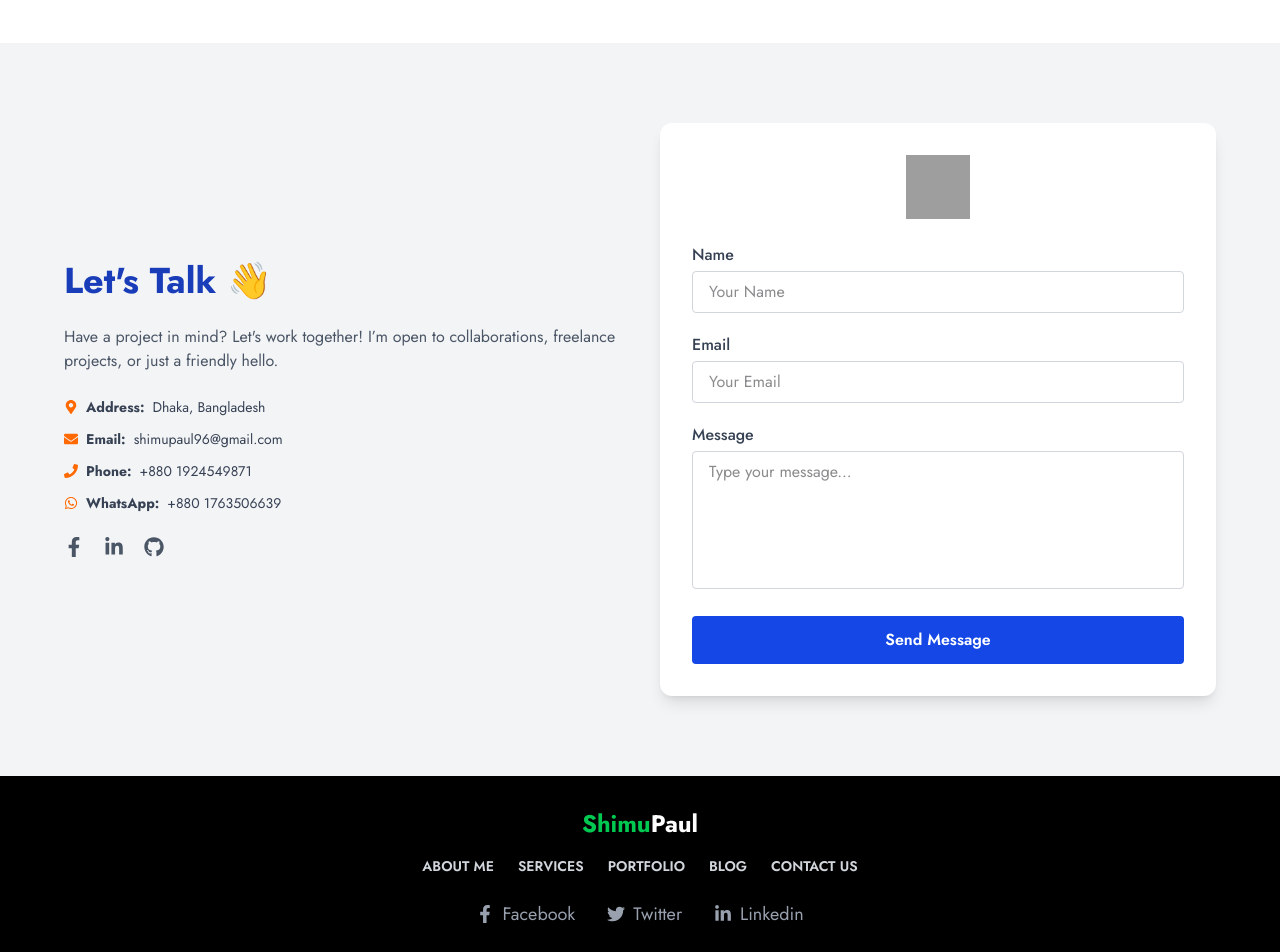
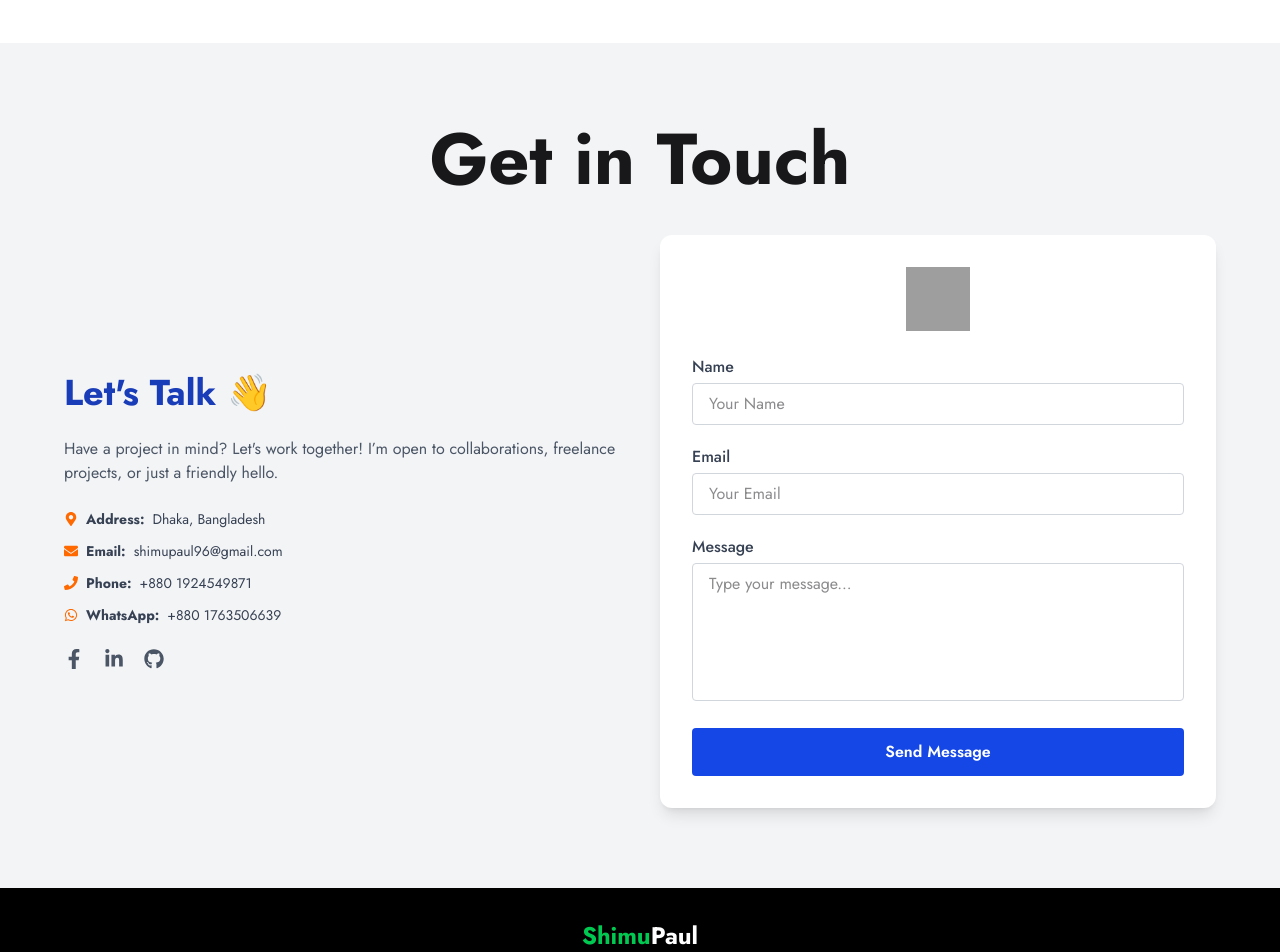
Before and after one commit to paul-96-shimu/my-protfolio, a React (Vite) app: page / in a window 1280 px wide. Shown: the part 4080-5032 px from the top of the page. Built offline with nearby package versions, Linux system fonts and the light colour scheme; grey boxes are pictures that could not be loaded.

Commit message:
complite protfolio

```diff
--- a/package.json
+++ b/package.json
@@ -18,6 +18,7 @@
     "react-fast-marquee": "^1.6.5",
     "react-icons": "^5.5.0",
     "react-router": "^7.6.3",
+    "react-scroll": "^1.9.3",
     "tailwindcss": "^4.1.11"
   },
   "devDependencies": {
--- a/src/Components/Layouts/Contact.jsx
+++ b/src/Components/Layouts/Contact.jsx
@@ -28,7 +28,11 @@ const Contact = () => {
 
     return (
         <section id="contact" className="bg-gray-100 py-20 px-6">
+
+            <h1 className='text-center text-7xl font-bold mb-10'>Get in Touch</h1>
             <div className="max-w-6xl mx-auto grid md:grid-cols-2 gap-10 items-center">
+
+
                 {/* Left Side */}
                 <div className="space-y-6">
                     <h2 className="text-4xl font-bold text-blue-800">Let's Talk 👋</h2>
--- a/src/Components/Layouts/Footer.jsx
+++ b/src/Components/Layouts/Footer.jsx
@@ -22,7 +22,7 @@ const Footer = () => {
                     <a href="#about" className="hover:text-green-500">ABOUT ME</a>
                     <a href="#services" className="hover:text-green-500">SERVICES</a>
                     <a href="#portfolio" className="hover:text-green-500">PORTFOLIO</a>
-                    <a href="#blog" className="hover:text-green-500">BLOG</a>
+
                     <a href="#contact" className="hover:text-green-500">CONTACT US</a>
                 </div>
             </div>
--- a/src/Components/Navber.jsx
+++ b/src/Components/Navber.jsx
@@ -24,6 +24,9 @@ const Navbar = () => {
           <a href="#skills" className="hover:text-yellow-400">Skills</a>
           <a href="#education" className="hover:text-yellow-400">Education</a>
           <a href="#projects" className="hover:text-yellow-400">Projects</a>
+
+
+
         </div>
 
         {/* Right - Contact */}
```
Also changed, not shown: 1 other file (tests, documents, lock files or other folders).
